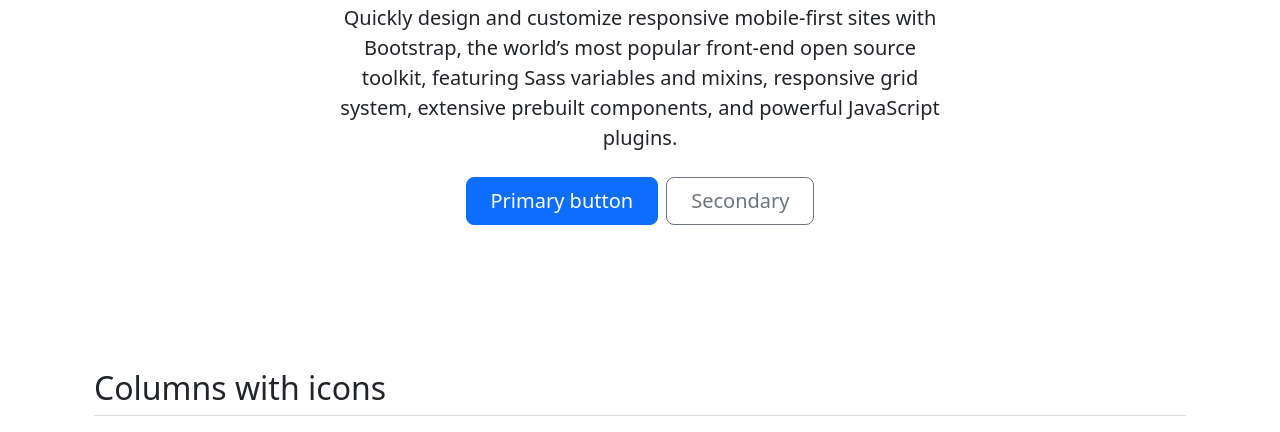
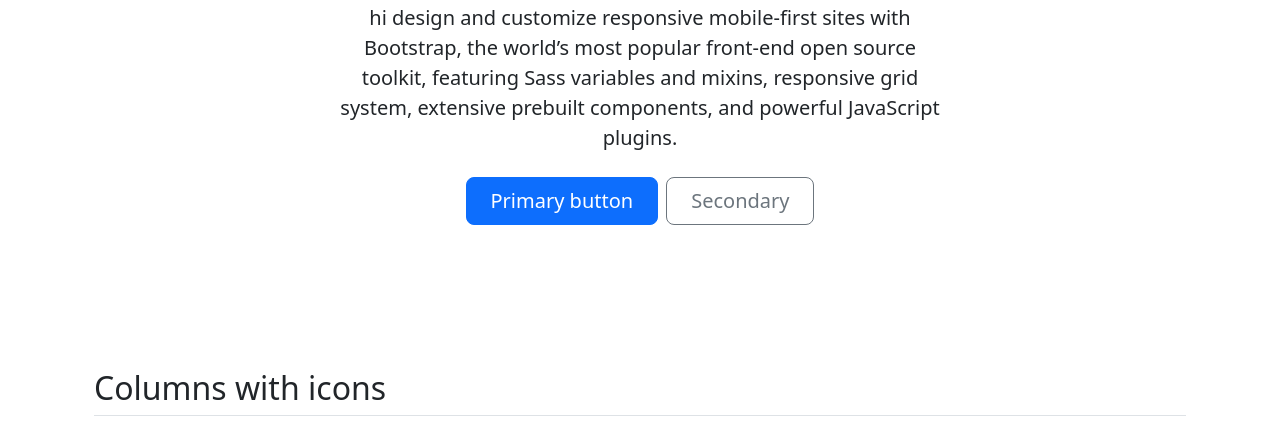
Before and after one commit to johnporklover21/johnporklover21.github.io, a plain HTML site: page Bootstrap.prac/index.html in a window 1280 px wide. Shown: the part 368-800 px from the top of the page. Drawn offline with nearby package versions, Linux system fonts and the light colour scheme.

Commit message:
Update index.html

```diff
--- a/Bootstrap.prac/index.html
+++ b/Bootstrap.prac/index.html
@@ -46,7 +46,7 @@
             src="/docs/5.3/assets/brand/bootstrap-logo.svg" alt="" width="72" height="57">
         <h1 class="display-5 fw-bold text-body-emphasis">Goon Doubloon!</h1>
         <div class="col-lg-6 mx-auto">
-            <p class="lead mb-4">Quickly design and customize responsive mobile-first sites with Bootstrap, the world’s
+            <p class="lead mb-4">hi design and customize responsive mobile-first sites with Bootstrap, the world’s
                 most popular front-end open source toolkit, featuring Sass variables and mixins, responsive grid system,
                 extensive prebuilt components, and powerful JavaScript plugins.</p>
             <div class="d-grid gap-2 d-sm-flex justify-content-sm-center"> <button type="button"
```
